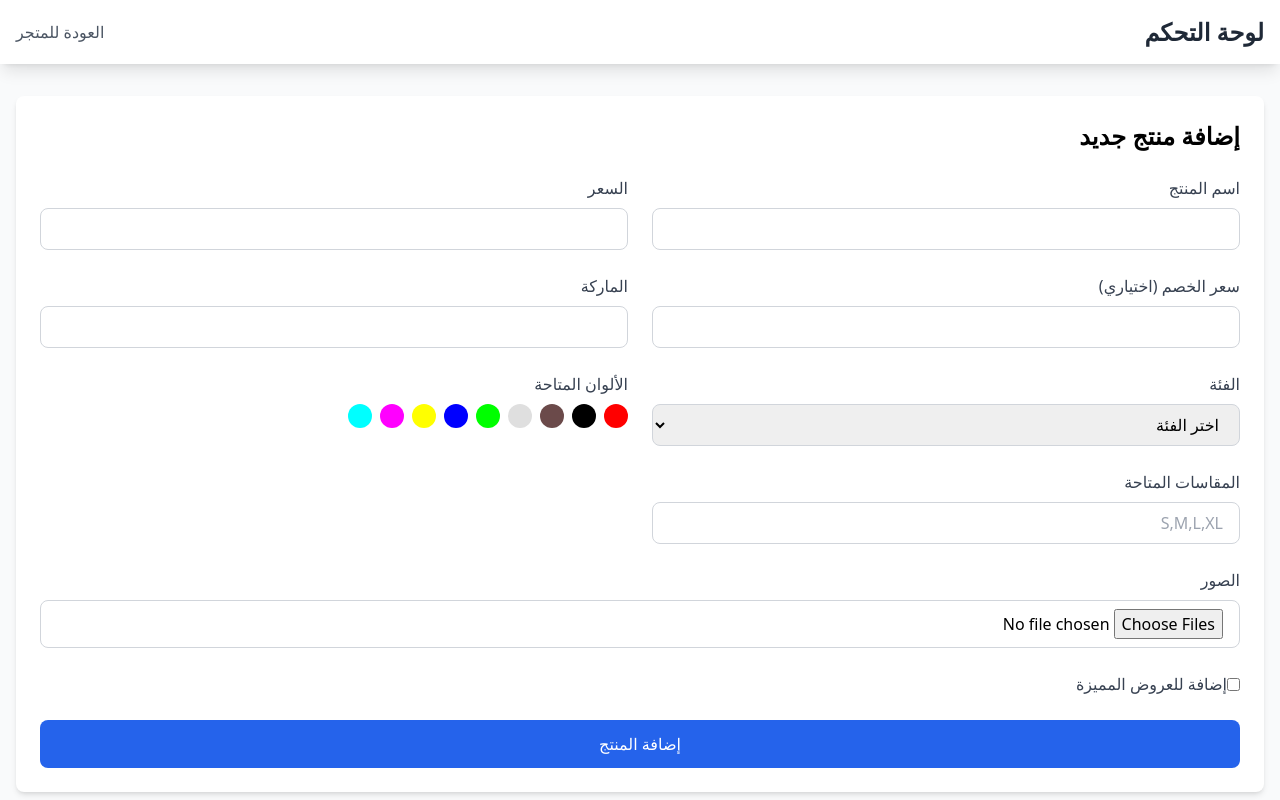
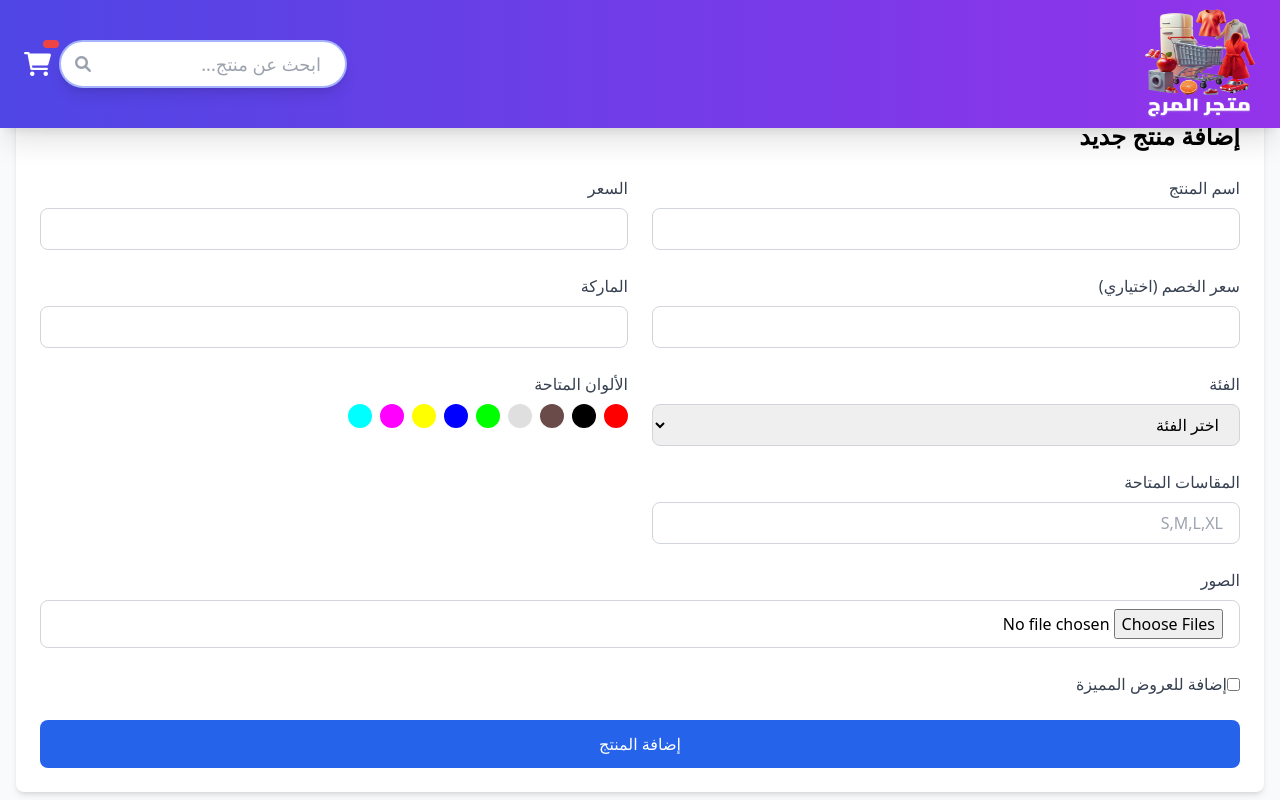
Before and after one commit to ibrahimmoamen100/shopy, a website: page public/admin.html in a window 1280 px wide. Shown: the top 800 px of the page. Drawn offline with nearby package versions, Linux system fonts and the light colour scheme; no server answers.

Commit message:
new update

```diff
--- a/public/admin.html
+++ b/public/admin.html
@@ -10,14 +10,27 @@
 </head>
 <body class="bg-gray-50">
     <!-- Navbar -->
-    <nav class="bg-white shadow-lg fixed w-full top-0 z-50">
-        <div class="max-w-7xl mx-auto px-4">
-            <div class="flex justify-between items-center h-16">
+    <nav class="bg-gradient-to-r from-indigo-600 to-purple-600 shadow-xl  fixed w-full top-0 z-50">
+        <div class="max-w-7xl mx-auto px-2 md:px-4">
+            <div class="flex justify-between items-center w-full ">
                 <div class="flex items-center">
-                    <a href="/" class="text-2xl font-bold text-gray-800">لوحة التحكم</a>
+                    <a href="/" class="text-3xl font-bold text-white hover:text-indigo-200 p-2 transition duration-300"><img src="/images/logo.png" class="h-28 w-28" alt="Logo"></a>
                 </div>
-                <div class="flex items-center space-x-4">
-                    <a href="/" class="text-gray-600 hover:text-gray-900">العودة للمتجر</a>
+                <div class="flex items-center  gap-2">
+                    <div class="relative">
+                        <input type="text" id="searchInput" placeholder="ابحث عن منتج..."
+                               class="md:w-72 w-44 px-6 py-2 rounded-full border-2 border-indigo-300 focus:outline-none focus:ring-2 focus:ring-indigo-400 focus:border-transparent shadow-lg text-lg">
+                        <span class="absolute  left-4 top-1/2 transform -translate-y-1/2 text-gray-400">
+                            <i class="fas fa-search"></i>
+                        </span>
+                    </div>
+                    <a href="/cart.html" class="text-white hover:text-indigo-200 transition duration-300 relative">
+                        <i class="fas fa-shopping-cart text-2xl"></i>
+                        <span id="cartCount" class="absolute -top-2 -right-2 bg-red-500 text-white rounded-full px-2 py-1 text-xs font-bold"></span>
+                    </a>
+                    <div id="userSection" class="text-white">
+                        <!-- Will be populated by JavaScript -->
+                    </div>
                 </div>
             </div>
         </div>
```
Also changed, not shown: public/cart.html (+5 -5 lines).
